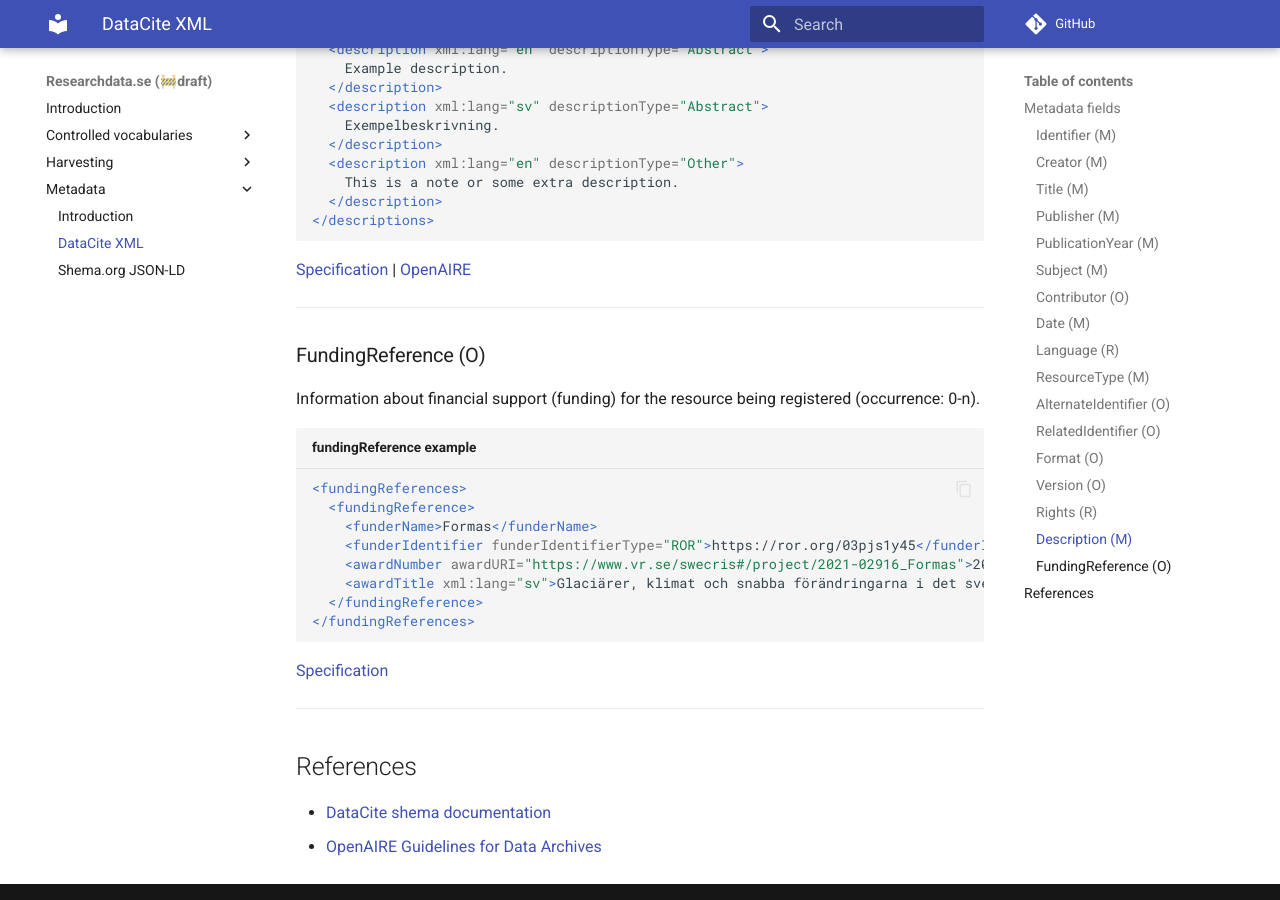
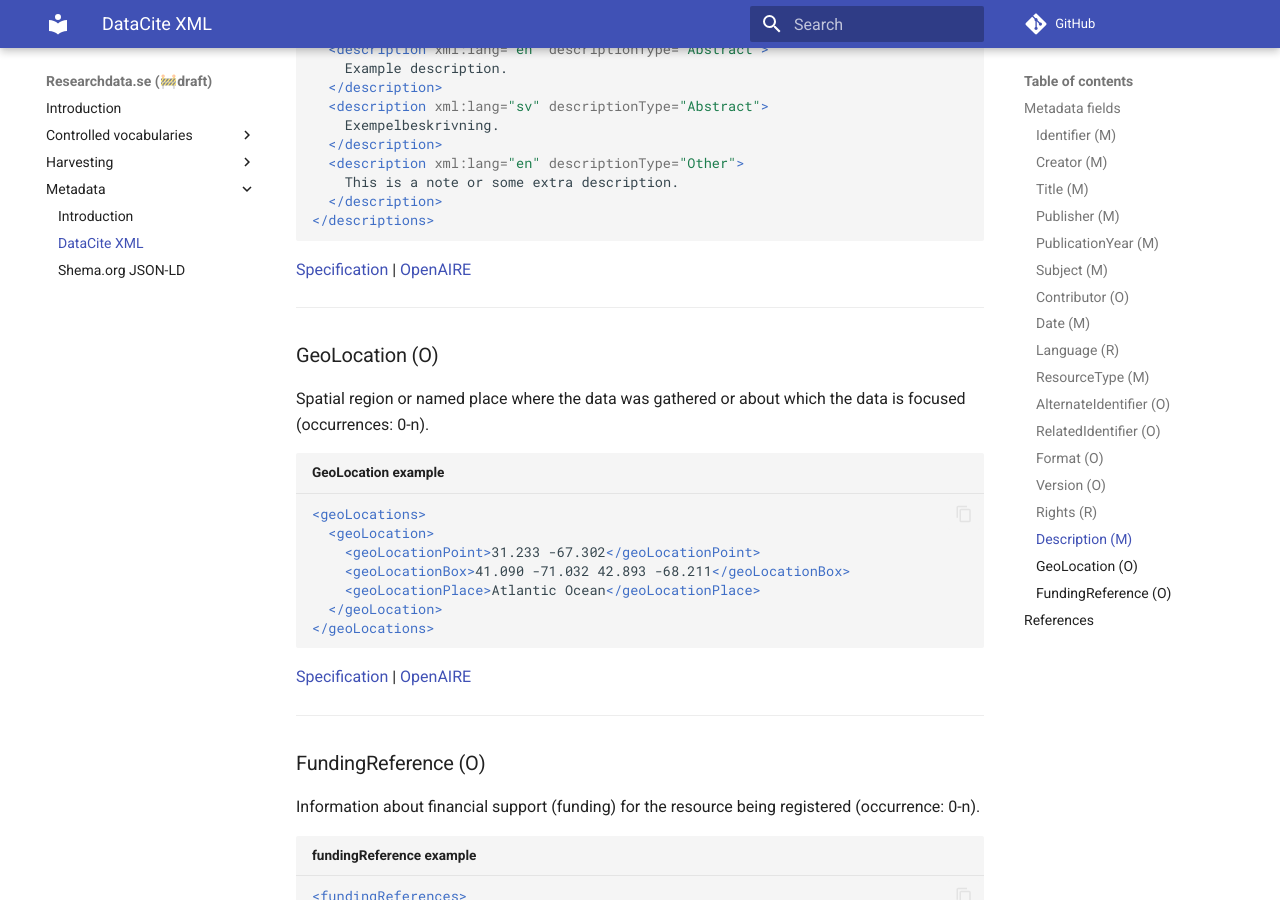
Before and after one commit to researchdata-se/docs.researchdata.se, an MkDocs documentation site: the page built from docs/metadata/datacite-xml.md, in a window 1280 px wide and 900 px high, scrolled down 5815 px. Built offline with MkDocs 1.6.1 and Material for MkDocs 9.7.7, drawn with Linux system fonts in a browser that asks for light colours; comment, search, counter and statistics services are not loaded.

Commit message:
adding GeoLocation fixes #5

````diff
--- a/docs/metadata/datacite-xml.md
+++ b/docs/metadata/datacite-xml.md
@@ -285,6 +285,26 @@ All additional information that does not fit in any of the other categories. May
 
 --------------
 
+### GeoLocation (O)
+
+Spatial region or named place where the data was gathered or about which the data is focused (occurrences: 0-n).
+
+```xml title="GeoLocation example"
+<geoLocations>
+  <geoLocation>
+    <geoLocationPoint>31.233 -67.302</geoLocationPoint>
+    <geoLocationBox>41.090 -71.032 42.893 -68.211</geoLocationBox>
+    <geoLocationPlace>Atlantic Ocean</geoLocationPlace>
+  </geoLocation>
+</geoLocations>
+```
+
+[Specification](https://datacite-metadata-schema.readthedocs.io/en/4.5/properties/geolocation/) |
+[OpenAIRE](https://guidelines.openaire.eu/en/latest/data/field_geolocation.html)
+
+
+--------------
+
 ### FundingReference (O)
 
 Information about financial support (funding) for the resource being registered (occurrence: 0-n).
````
